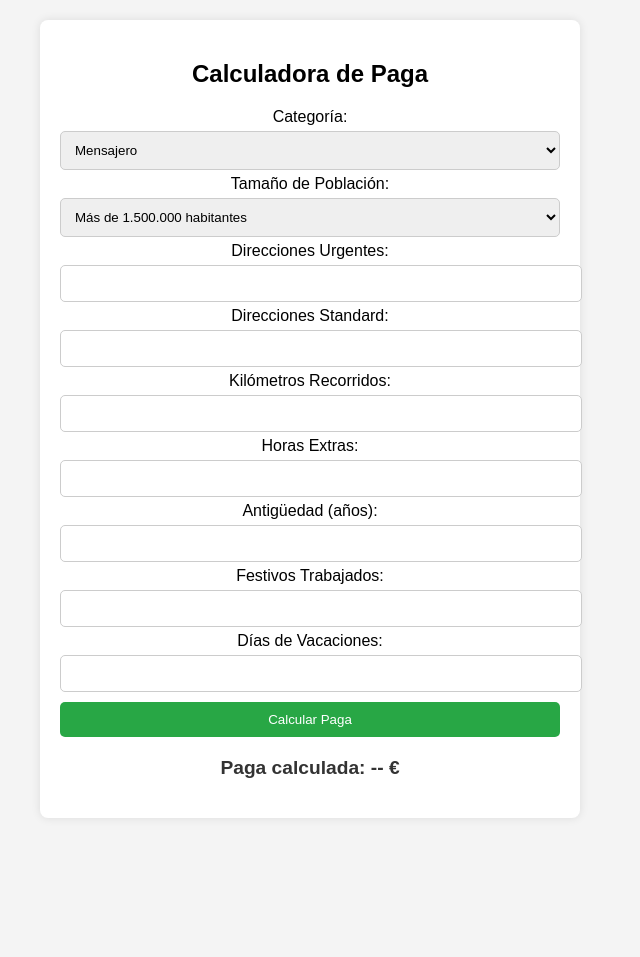
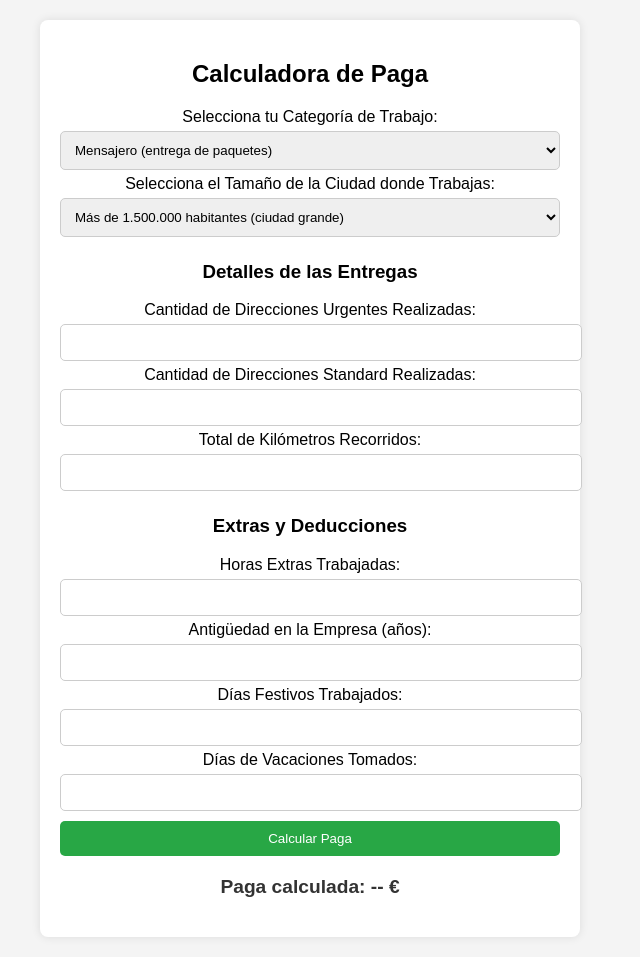
Before and after one commit to facosta92/calculadora_paga, a Flask app: page / in a window 1280 px wide. Shown: the whole page, without its empty margins (330-970 px from the left). Before the commit the page ends 778 px from the top, so only its background shows below. Run offline with Flask 2, Linux system fonts and the light colour scheme.

Commit message:
Mejoras en interfaz

```diff
--- a/templates/index.html
+++ b/templates/index.html
@@ -71,42 +71,46 @@
     <div class="container">
         <h2>Calculadora de Paga</h2>
 
-        <label for="categoria">Categoría:</label>
+        <label for="categoria">Selecciona tu Categoría de Trabajo:</label>
         <select id="categoria">
-            <option value="mensajero">Mensajero</option>
-            <option value="ciclomensajero">Ciclomensajero</option>
-            <option value="conductor">Conductor</option>
-            <option value="andarin">Andarín</option>
+            <option value="mensajero">Mensajero (entrega de paquetes)</option>
+            <option value="ciclomensajero">Ciclomensajero (entregas en bicicleta)</option>
+            <option value="conductor">Conductor (entregas en vehículo)</option>
+            <option value="andarin">Andarín (entregas a pie)</option>
         </select><br>
 
-        <label for="poblacion">Tamaño de Población:</label>
+        <label for="poblacion">Selecciona el Tamaño de la Ciudad donde Trabajas:</label>
         <select id="poblacion">
-            <option value="mas_1500000">Más de 1.500.000 habitantes</option>
-            <option value="500001_1500000">De 501.001 a 1.500.000 habitantes</option>
+            <option value="mas_1500000">Más de 1.500.000 habitantes (ciudad grande)</option>
+            <option value="500001_1500000">De 501.001 a 1.500.000 habitantes (ciudad mediana)</option>
             <option value="300001_500000">De 301.001 a 500.000 habitantes</option>
             <option value="150001_300000">De 150.001 a 300.000 habitantes</option>
-            <option value="menos_150000">Menos de 150.000 habitantes</option>
+            <option value="menos_150000">Menos de 150.000 habitantes (ciudad pequeña)</option>
         </select><br>
 
-        <label for="direccionesUrgentes">Direcciones Urgentes:</label>
+        <h3>Detalles de las Entregas</h3>
+
+        <label for="direccionesUrgentes">Cantidad de Direcciones Urgentes Realizadas:</label>
         <input type="number" id="direccionesUrgentes"><br>
 
-        <label for="direccionesStandard">Direcciones Standard:</label>
+        <label for="direccionesStandard">Cantidad de Direcciones Standard Realizadas:</label>
         <input type="number" id="direccionesStandard"><br>
 
-        <label for="kmRecorridos">Kilómetros Recorridos:</label>
+        <label for="kmRecorridos">Total de Kilómetros Recorridos:</label>
         <input type="number" id="kmRecorridos"><br>
 
-        <label for="horasExtras">Horas Extras:</label>
+        <h3>Extras y Deducciones</h3>
+
+        <label for="horasExtras">Horas Extras Trabajadas:</label>
         <input type="number" id="horasExtras"><br>
 
-        <label for="antiguedad">Antigüedad (años):</label>
+        <label for="antiguedad">Antigüedad en la Empresa (años):</label>
         <input type="number" id="antiguedad"><br>
 
-        <label for="festivosTrabajados">Festivos Trabajados:</label>
+        <label for="festivosTrabajados">Días Festivos Trabajados:</label>
         <input type="number" id="festivosTrabajados"><br>
 
-        <label for="diasVacaciones">Días de Vacaciones:</label>
+        <label for="diasVacaciones">Días de Vacaciones Tomados:</label>
         <input type="number" id="diasVacaciones"><br>
 
         <button onclick="calcularPaga()">Calcular Paga</button>
```
